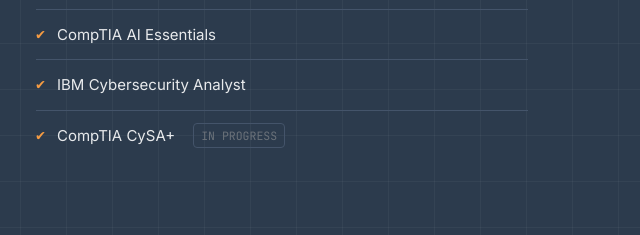
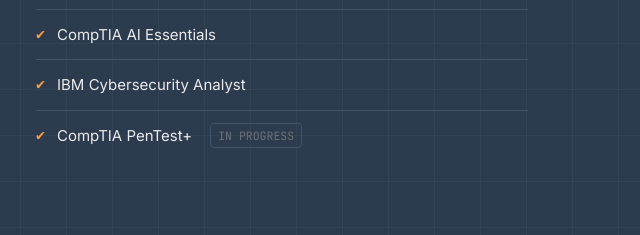
Before and after one commit to The-Trapp/The-Trapp.github.io, a plain HTML site: page index.html in a window 1280 px wide. Shown: the part 3453-3688 px from the top of the page, 624-1264 px from the left. Drawn offline with Linux system fonts and the light colour scheme.

Commit message:
Update certification: CySA+ to PenTest+

```diff
--- a/index.html
+++ b/index.html
@@ -639,7 +639,7 @@
             <li><span class="check">✔</span>ISC2 Certified in Cybersecurity (CC)</li>
             <li><span class="check">✔</span>CompTIA AI Essentials</li>
             <li><span class="check">✔</span>IBM Cybersecurity Analyst</li>
-            <li><span class="check">✔</span>CompTIA CySA+<span class="in-progress">IN PROGRESS</span></li>
+            <li><span class="check">✔</span>CompTIA PenTest+<span class="in-progress">IN PROGRESS</span></li>
           </ul>
         </div>
       </div>
```
